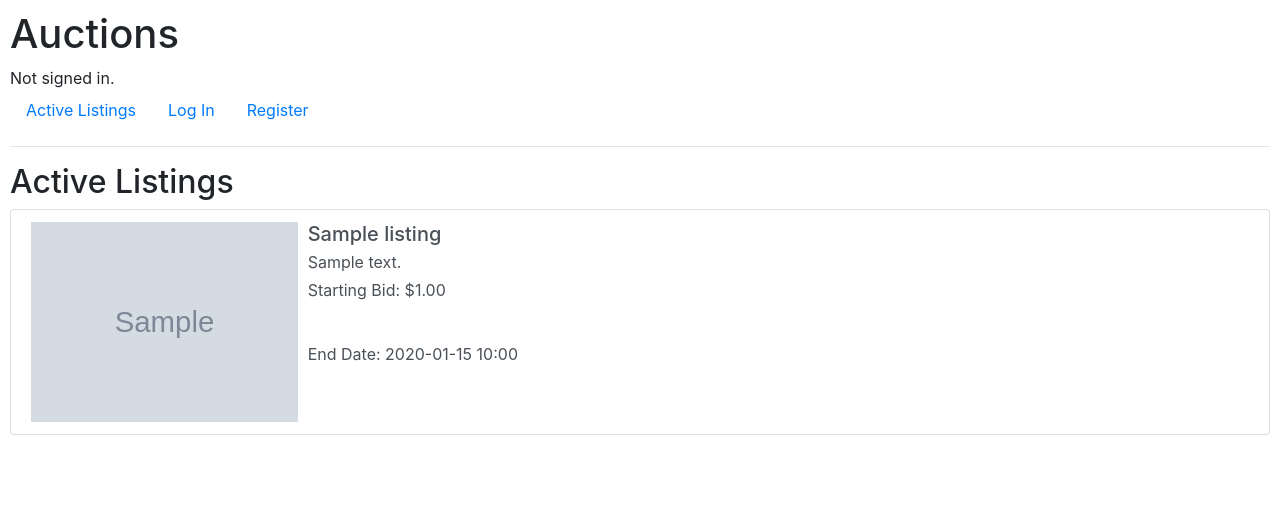
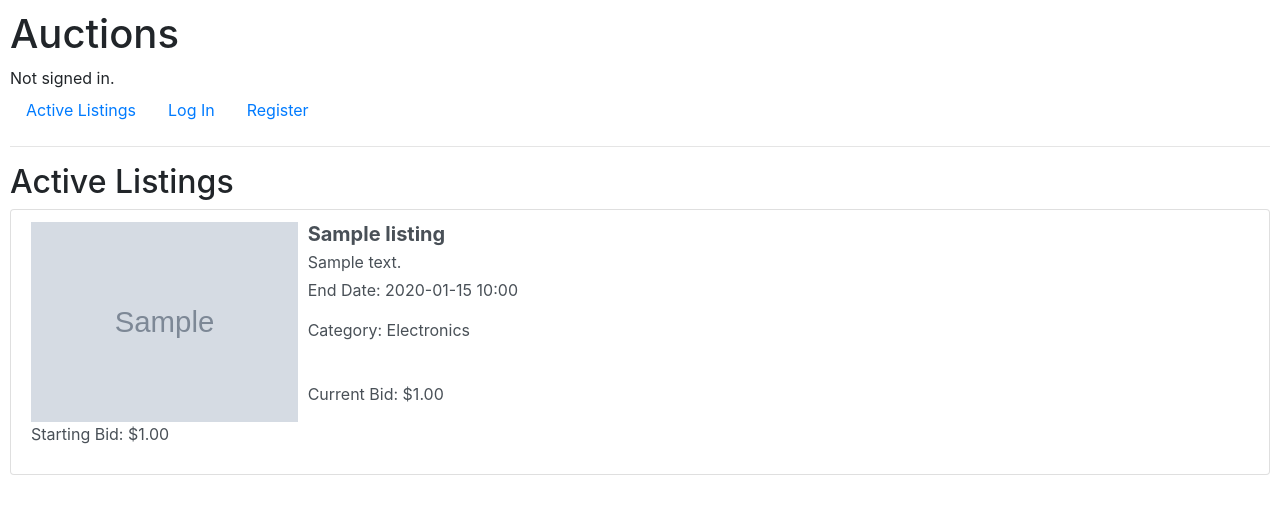
Before and after one commit to haopham98/commerce, a Django app: page / in a window 1280 px wide. Shown: the top 514 px of the page. Run offline with Django 3.2, Linux system fonts and the light colour scheme; tables that the repository leaves empty hold one stand-in row (values such as "Sample post"); grey boxes marked "Sample" are stand-in pictures; some libraries are stand-ins or nearby versions.

Commit message:
feat(auctions): create place bid views

```diff
--- a/auctions/templates/auctions/index.html
+++ b/auctions/templates/auctions/index.html
@@ -8,11 +8,13 @@
             {% for listing in listings %}
                 <a href="{% url 'auction_detail' listing.id %}" class="list-group-item list-group-item-action">
                     <img src="{{ listing.image_url }}" alt="{{ listing.title }}" class="img-fluid" style="max-width: 300px; max-height: 200px; float: left; margin-right: 10px;">
-                    <h5 class="mb-1">{{ listing.title }}</h5>
+                    <h5 class="mb-1"><b>{{ listing.title }}</b></h5>
                     <p class="mb-1">{{ listing.description }}</p>
+                    <p>End Date: {{ listing.end_date|date:"Y-m-d H:i" }}</p>
+                    <p>Category: {{ listing.category }}</p>
+                    <br>
+                    <p>Current Bid: ${{ listing.current_bid }}</p>
                     <p>Starting Bid: ${{ listing.starting_bid }}</p>
-                    <br>
-                    <p>End Date: {{ listing.end_date|date:"Y-m-d H:i" }}</p>
                 </a>
             {% endfor %}
         </div>
--- a/auctions/views.py
+++ b/auctions/views.py
@@ -1,7 +1,7 @@
 from django.contrib.auth import authenticate, login, logout
 from django.db import IntegrityError
 from django.http import HttpResponse, HttpResponseRedirect
-from django.shortcuts import render
+from django.shortcuts import redirect, render
 from django.urls import reverse
 from django.contrib.auth.decorators import login_required
 
@@ -13,7 +13,7 @@ def index(request):
     listings = Listing.objects.filter(is_active=True).order_by('created_at')
     return render(request, "auctions/index.html", {
         "listings": listings,
-        "categories": [category[0] for category in CATEGORY_CHOICES]
+        "categories": [category[0] for category in CATEGORY_CHOICES] # List of categories for the dropdown
     })
 
 def login_view(request):
@@ -101,11 +101,11 @@ def create_auction(request):
         else:
             auction.image_url = "https://placehold.co/600x400"
         auction.save()
-        return render(request, "auctions/index.html", {
-            "message": "Auction created successfully!"
-        })
+    return redirect("/", {
+        "message": "Auction created successfully!"
+    })
 
-@login_required
+
 def auction_detail(request, auction_id):
     listing = Listing.objects.get(id=auction_id)
     return render(request, "auctions/auction_detail.html", {
@@ -114,22 +114,41 @@ def auction_detail(request, auction_id):
 
 @login_required
 def place_bid(request, auction_id):
+    """
+        Get bid of current user for a specific auction
+        check if the bid is higher than the current bid
+        if so, update the current bid and create a new Bid object
+    """
+    item = Listing.objects.get(id=auction_id)
     if request.method == "POST":
-        item = Listing.objects.get(id=auction_id)
-        bid_amount = request.POST["bid_amount"]
-
-        if float(bid_amount) <= item.current_bid:
+        bid_amount = request.POST.get("bid_amount", None)
+        if bid_amount is None:
             return render(request, "auctions/auction_detail.html", {
                 "listing": item,
-                "message": "Your bid must be higher than the current bid."
+                "message": "Please enter a bid amount."
             })
-
-        item.current_bid = bid_amount
-        item.save()
-        return render(request, "auctions/auction_detail.html", {
-            "listing": item,
-            "message": "Your bid has been placed successfully."
-        })
+        try:
+            bid_amount = float(bid_amount) #parse the bid amount to float
+            if bid_amount <= item.current_bid:
+                return render(request, "auctions/auction_detail.html", {
+                    "listing": item,
+                    "message": "Bid must be higher than the current bid."
+                })
+            # Update the current bid of the item
+            item.current_bid = bid_amount
+            item.save()
+            # Create a new Bid object
+            new_bid = Bid(listing=item, user=request.user, amount=bid_amount)
+            new_bid.save()
+            return render(request, "auctions/auction_detail.html", {
+                "listing": item,
+                "message": "Bid placed successfully!"
+            })
+        except ValueError:
+            return render(request, "auctions/auction_detail.html", {
+                "listing": item,
+                "message": "Invalid bid amount. Please enter a valid number."
+            })
 
 @login_required
 def watchlist(request):
--- a/commerce/settings.py
+++ b/commerce/settings.py
@@ -136,4 +136,4 @@ STATIC_URL = '/static/'
 MEDIA_URL = '/media/'
 MEDIA_ROOT = os.path.join(BASE_DIR, 'media')
 
-LOGIN_URL = 'auctions/login'
+LOGIN_URL = '/login'
```
Also changed, not shown: auctions/templates/auctions/auction_detail.html (+6 -3 lines), auctions/templates/auctions/watchlist.html (+16 -1 lines).
